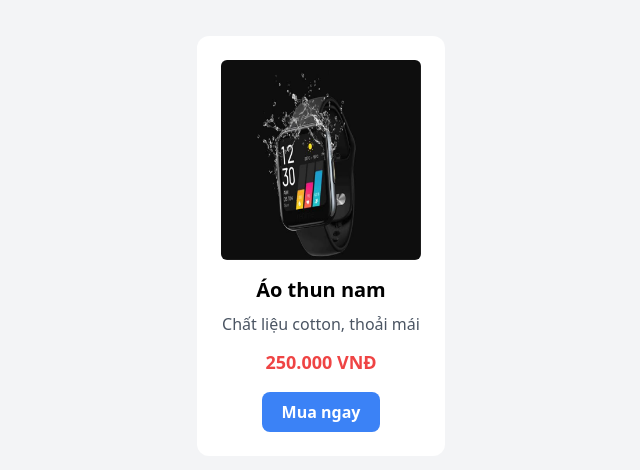
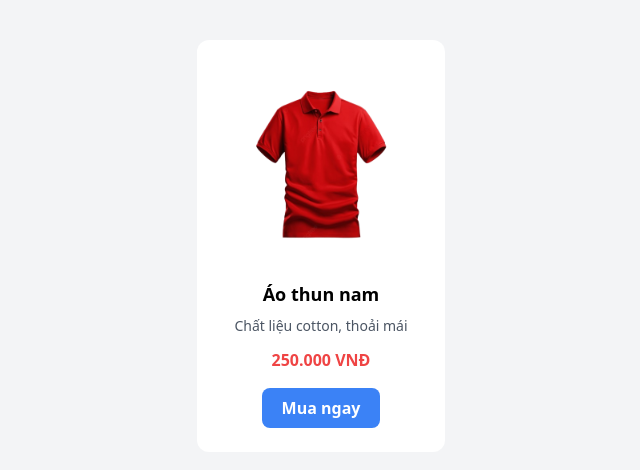
Before and after one commit to XuanTruong365/Test_Fe, a plain HTML site: page product-card/article2.html in a window 1280 px wide. Shown: the part 154-624 px from the top of the page, without its empty margins (319-959 px from the left). Drawn offline with nearby package versions, Linux system fonts and the light colour scheme.

Commit message:
update code

```diff
--- a/product-card/article2.html
+++ b/product-card/article2.html
@@ -81,6 +81,14 @@
             opacity: 1;
             transform: translateX(5px);
         }
+        @keyframes rotate360 {
+            0% { transform: rotateY(0deg); }
+            100% { transform: rotateY(360deg); }
+        }
+
+        .product-card:hover .product-image {
+            animation: rotate360 1s linear;
+        }
         @keyframes fall {
             0% { transform: translateY(-20px); opacity: 1; }
             100% { transform: translateY(400px); opacity: 0; }
@@ -103,12 +111,12 @@
 <div class="product-card">
     <div class="card-content">
         <!-- Ảnh sản phẩm -->
-        <img src="../assets/images/product.jpeg" alt="product" class="w-[200px] h-[200px] mx-auto rounded-md product-image" />
+        <img src="../assets/images/T-shirt.png" alt="product" class="w-[200px] h-[200px] mx-auto rounded-md product-image" />
 
         <!-- Nội dung -->
-        <h2 class="text-black text-xl font-bold mt-4">Áo thun nam</h2>
-        <p class="text-gray-600 text-base mt-2">Chất liệu cotton, thoải mái</p>
-        <p class="text-red-500 text-lg font-semibold mt-3">250.000 VNĐ</p>
+        <h2 class="text-black text-lg font-bold mt-4">Áo thun nam</h2>
+        <p class="text-gray-600 text-sm mt-2">Chất liệu cotton, thoải mái</p>
+        <p class="text-red-500 text-base font-semibold mt-3">250.000 VNĐ</p>
 
         <!-- Nút mua hàng -->
         <button class="mt-4 font-semibold px-5 py-2 rounded-lg buy-button">
```
Also changed, not shown: assets/images/T-shirt.png (added), assets/images/Test2.png.
